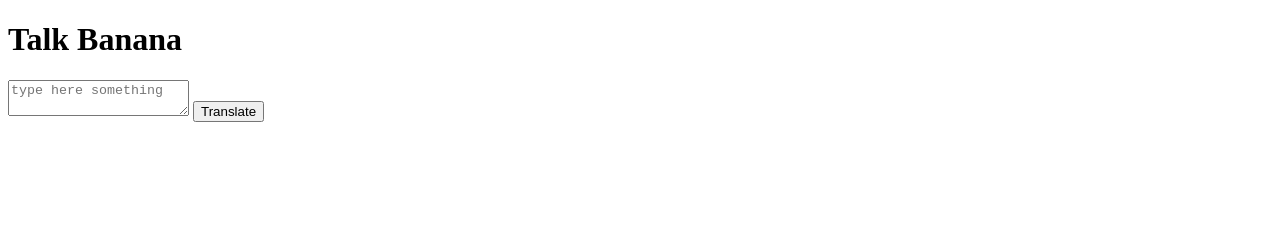
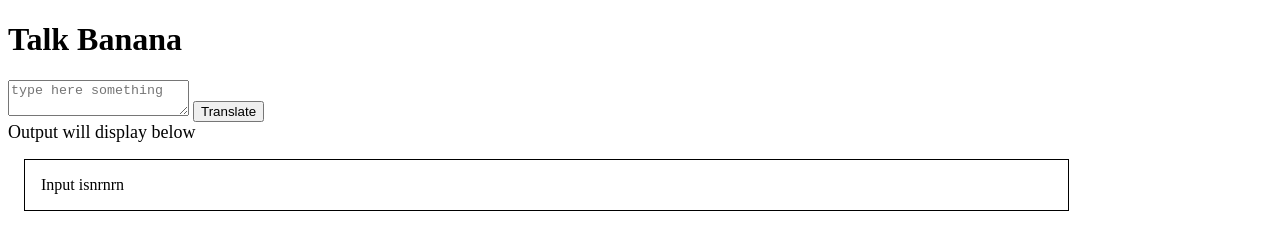
Before and after one commit to RutujaGudaghe/JavascriptCode, a plain HTML site: page index.html in a window 1280 px wide. Both pictures are taken after a click on the button "Translate". Drawn offline with Linux system fonts and the light colour scheme.

Commit message:
input output processing

```diff
--- a/app.js
+++ b/app.js
@@ -1,9 +1,11 @@
 var btnTranslate= document.querySelector("#btn-translate");
-var txtInput= document.querySelector("#txt-input")
+var txtInput=document.querySelector("#txt-input")
+var textArea= document.querySelector("textarea");
+var outputDiv=document.querySelector("#output");
+/*outputDiv.innerText="rutuja is smart"*/
+function clickEventHandler(){
 
-function clickEventHandler(){
-    console.log("clicked");
-    console.log("input",txtInput.value);
+    outputDiv.innerText="Input isnrnrn"+ txtInput.value;
 }
-
+console.log(outputDiv.value)
 btnTranslate.addEventListener("click", clickEventHandler);
--- a/index.html
+++ b/index.html
@@ -4,12 +4,24 @@
     <meta charset="UTF-8">
     <meta name="viewport" content="width=device-width, initial-scale=1.0">
     <title>Javascript</title>
-
+<style>
+    #output{
+        border: 1px solid black;
+        padding: 1rem;
+        width: 80%;
+        margin:1rem;
+        padding: 1rem;
+    }
+</style>
 </head>
 <body>
     <h1>Talk Banana</h1>
     <textarea id="txt-input" placeholder="type here something"></textarea>
     <button id="btn-translate">Translate</button>
+
+    <div style="font-size: large;">Output will display below</div>
+    <div id="output"></div>
+
     <script src="app.js" type="text/Javascript"></script>
 
 </body>
```
